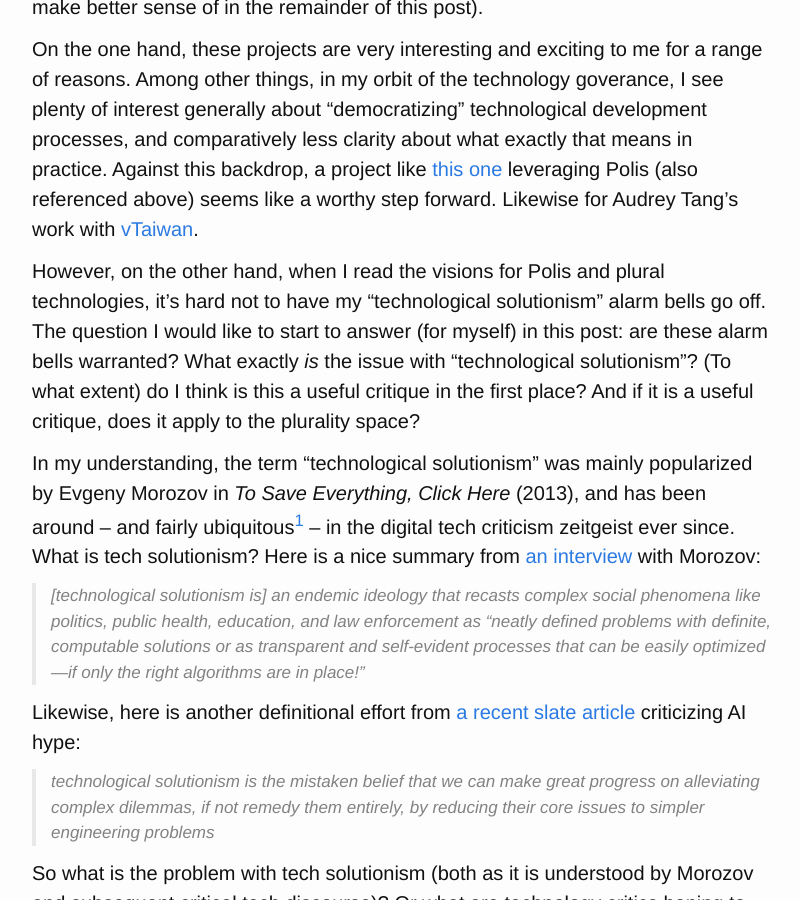
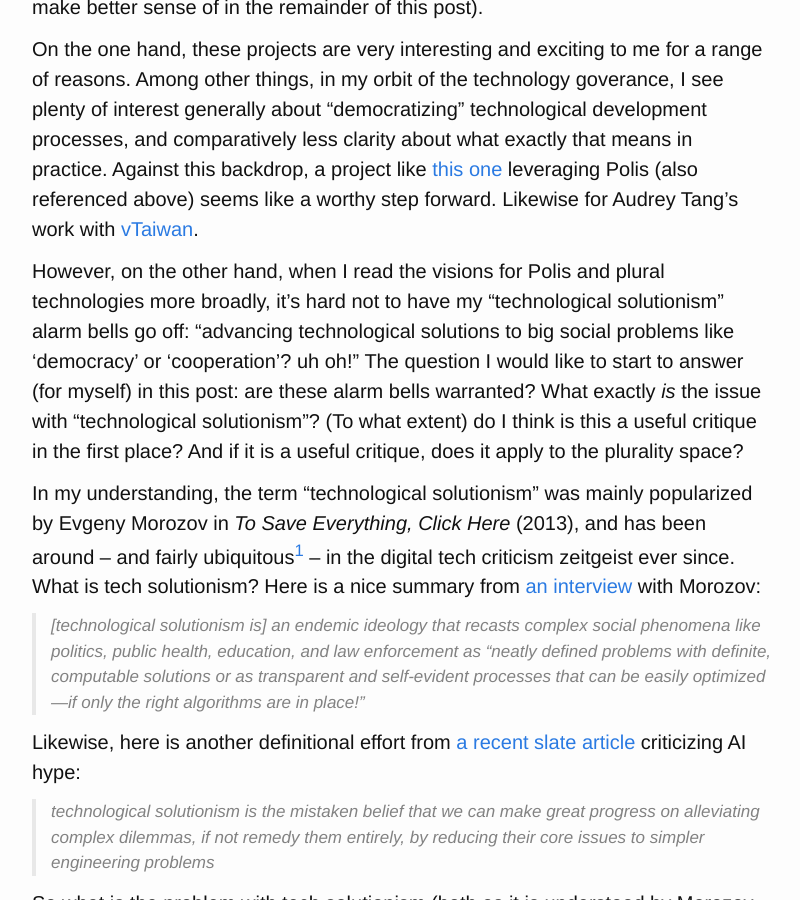
Before and after one commit to Fossj117/fossj117.github.io, a Jekyll site: the page built from _posts/2023-10-17-plural-tech-tech-solutionism.md, in a window 1280 px wide and 900 px high, scrolled down 1002 px. Shown: the whole window, without its empty margins (238-1038 px from the left). Built offline with Jekyll 4.4.1, drawn with Linux system fonts in a browser that asks for light colours; a script that is not in the unit is left out.

Commit message:
add a bit more clarity

```diff
--- a/_posts/2023-10-17-plural-tech-tech-solutionism.md
+++ b/_posts/2023-10-17-plural-tech-tech-solutionism.md
@@ -30,7 +30,7 @@
 
 On the one hand, these projects are very interesting and exciting to me for a range of reasons. Among other things, in my orbit of the technology goverance, I see plenty of interest generally about "democratizing" technological development processes, and comparatively less clarity about what exactly that means in practice. Against this backdrop, a project like [this one](https://www.anthropic.com/index/collective-constitutional-ai-aligning-a-language-model-with-public-input) leveraging Polis (also referenced above) seems like a worthy step forward. Likewise for Audrey Tang's work with [vTaiwan](info.vtaiwan.tw).
 
-However, on the other hand, when I read the visions for Polis and plural technologies, it's hard not to have my "technological solutionism" alarm bells go off. The question I would like to start to answer (for myself) in this post: are these alarm bells warranted? What exactly _is_ the issue with "technological solutionism"? (To what extent) do I think is this a useful critique in the first place? And if it is a useful critique, does it apply to the plurality space?
+However, on the other hand, when I read the visions for Polis and plural technologies more broadly, it's hard not to have my "technological solutionism" alarm bells go off: "advancing technological solutions to big social problems like 'democracy' or 'cooperation'? uh oh!" The question I would like to start to answer (for myself) in this post: are these alarm bells warranted? What exactly _is_ the issue with "technological solutionism"? (To what extent) do I think is this a useful critique in the first place? And if it is a useful critique, does it apply to the plurality space?
 
 In my understanding, the term "technological solutionism" was mainly popularized by Evgeny Morozov in _To Save Everything, Click Here_ (2013), and has been around -- and fairly ubiquitous[^1] -- in the digital tech criticism zeitgeist ever since. What is tech solutionism? Here is a nice summary from [an interview](https://www.publicbooks.org/the-folly-of-technological-solutionism-an-interview-with-evgeny-morozov/) with Morozov:
 
```
